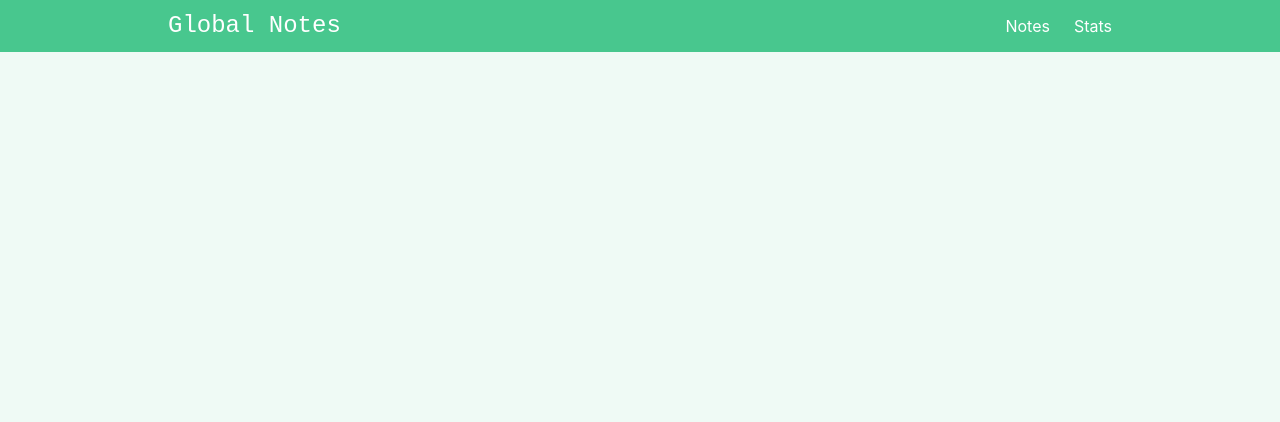
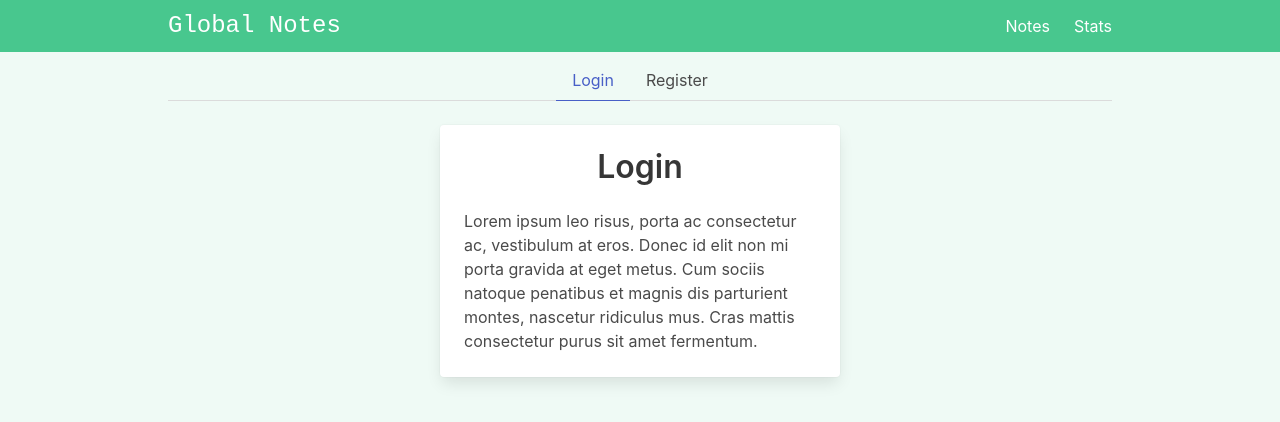
Before and after one commit to sep-narola/vue-composition-api-global-notes, a Vue app: page /#/auth in a window 1280 px wide. Shown: the top 422 px of the page. Built offline with nearby package versions, Linux system fonts and the light colour scheme; no server answers; the database is empty.

Commit message:
- Changed API collection for auto ID generation. - Added timestamp and loader for notes view. - Adding auth in progress.

```diff
--- a/src/components/Notes/Note.vue
+++ b/src/components/Notes/Note.vue
@@ -3,8 +3,9 @@
     <div class="card-content">
       <div class="content">
         {{ note.content }}
-        <div class="has-text-right has-text-grey-light mt-2">
-          <small> {{ characterLength }} </small>
+        <div class="columns is-mobile has-text-grey-light mt-2">
+          <small class="column"> {{ formattedDate }} </small>
+          <small class="column has-text-right"> {{ characterLength }} </small>
         </div>
       </div>
     </div>
@@ -29,9 +30,10 @@
   imports
 */
 
-import { computed, defineProps, reactive } from "vue";
+import { computed, reactive } from "vue";
 import { useStoreNotes } from "@/stores/storeNotes";
 import ModalDeleteNote from "@/views/ModalDeleteNote.vue";
+import { useDateFormat } from "@vueuse/core";
 
 /*
   props
@@ -67,4 +69,12 @@ const characterLength = computed(() => {
 const modals = reactive({
   deleteNote: false,
 });
+
+/*
+  format date
+*/
+const formattedDate = computed(() => {
+  let date = new Date(parseInt(props.note.date));
+  return useDateFormat(date, "DD-MM-YYYY @ HH:mm A").value;
+});
 </script>
--- a/src/router/index.js
+++ b/src/router/index.js
@@ -2,6 +2,7 @@ import { createRouter, createWebHashHistory } from "vue-router";
 import ViewNotes from "@/views/ViewNotes.vue";
 import ViewEditNote from "@/views/ViewEditNote.vue";
 import ViewStats from "@/views/ViewStats.vue";
+import ViewAuth from "@/views/ViewAuth.vue";
 
 const routes = [
   {
@@ -19,6 +20,11 @@ const routes = [
     name: "stats",
     component: ViewStats,
   },
+  {
+    path: "/auth",
+    name: "auth",
+    component: ViewAuth,
+  },
 ];
 
 const router = createRouter({
--- a/src/stores/storeNotes.js
+++ b/src/stores/storeNotes.js
@@ -4,16 +4,16 @@ import {
   doc,
   deleteDoc,
   onSnapshot,
-  setDoc,
   updateDoc,
   query,
   orderBy,
+  addDoc,
 } from "firebase/firestore";
 import { db } from "@/js/firebase";
 
 const notesCollectionRef = collection(db, "notes");
 
-const notesCollectionQuery = query(notesCollectionRef, orderBy("id", "desc"));
+const notesCollectionQuery = query(notesCollectionRef, orderBy("date", "desc"));
 
 export const useStoreNotes = defineStore("storeNotes", {
   /*
@@ -23,6 +23,7 @@ export const useStoreNotes = defineStore("storeNotes", {
   state: () => {
     return {
       notes: [],
+      notesLoaded: false,
     };
   },
 
@@ -31,26 +32,29 @@ export const useStoreNotes = defineStore("storeNotes", {
   */
   actions: {
     getNotes() {
+      this.notesLoaded = false;
       onSnapshot(notesCollectionQuery, (querySnapshot) => {
         let notes = [];
         querySnapshot.forEach((doc) => {
           let note = {
             id: doc.id,
             content: doc.data().content,
+            date: doc.data().date,
           };
           notes.push(note);
         });
         this.notes = notes;
+        this.notesLoaded = true;
       });
     },
 
     async addNote(newNoteContent) {
       let currentDate = new Date().getTime(),
-        id = currentDate.toString();
+        date = currentDate.toString();
 
-      await setDoc(doc(notesCollectionRef, id), {
+      await addDoc(notesCollectionRef, {
         content: newNoteContent,
-        id,
+        date,
       });
     },
 
--- a/src/views/ModalDeleteNote.vue
+++ b/src/views/ModalDeleteNote.vue
@@ -24,7 +24,7 @@
   imports
 */
 
-import { defineEmits, defineProps, onMounted, onUnmounted, ref } from "vue";
+import { onMounted, onUnmounted, ref } from "vue";
 import { onClickOutside } from "@vueuse/core";
 import { useStoreNotes } from "@/stores/storeNotes";
 
--- /dev/null
+++ b/src/views/ViewAuth.vue
@@ -0,0 +1,54 @@
+<template>
+  <div class="auth">
+    <div class="tabs is-centered">
+      <ul>
+        <li :class="{ 'is-active': !register }">
+          <a @click.prevent="register = false">Login</a>
+        </li>
+        <li :class="{ 'is-active': register }">
+          <a @click.prevent="register = true">Register</a>
+        </li>
+      </ul>
+    </div>
+    <div class="card auth-form">
+      <div class="card-content">
+        <div class="title has-text-centered">{{ formTitle }}</div>
+        <div class="content">
+          Lorem ipsum leo risus, porta ac consectetur ac, vestibulum at eros.
+          Donec id elit non mi porta gravida at eget metus. Cum sociis natoque
+          penatibus et magnis dis parturient montes, nascetur ridiculus mus.
+          Cras mattis consectetur purus sit amet fermentum.
+        </div>
+      </div>
+    </div>
+  </div>
+</template>
+
+<script setup>
+/*
+    imports
+*/
+
+import { ref, computed } from "vue";
+
+/*
+    register / login
+*/
+
+const register = ref(false);
+
+/*
+    form title
+*/
+
+const formTitle = computed(() => {
+  return register.value ? "Register" : "Login";
+});
+</script>
+
+<style>
+.auth-form {
+  max-width: 400px;
+  margin: 0 auto;
+}
+</style>
--- a/src/views/ViewNotes.vue
+++ b/src/views/ViewNotes.vue
@@ -16,7 +16,22 @@
       </template>
     </AddEditNote>
 
-    <Note v-for="note in storeNotes.notes" :key="note.id" :note="note" />
+    <progress
+      v-if="!storeNotes.notesLoaded"
+      class="progress is-large is-success"
+      max="100"
+    />
+
+    <template v-else>
+      <Note v-for="note in storeNotes.notes" :key="note.id" :note="note" />
+
+      <div
+        v-if="!storeNotes.notes.length"
+        class="is-size-4 has-text-centered has-text-grey-light is-family-monospace py-6"
+      >
+        No notes here yet...
+      </div>
+    </template>
   </div>
 </template>
 
```
